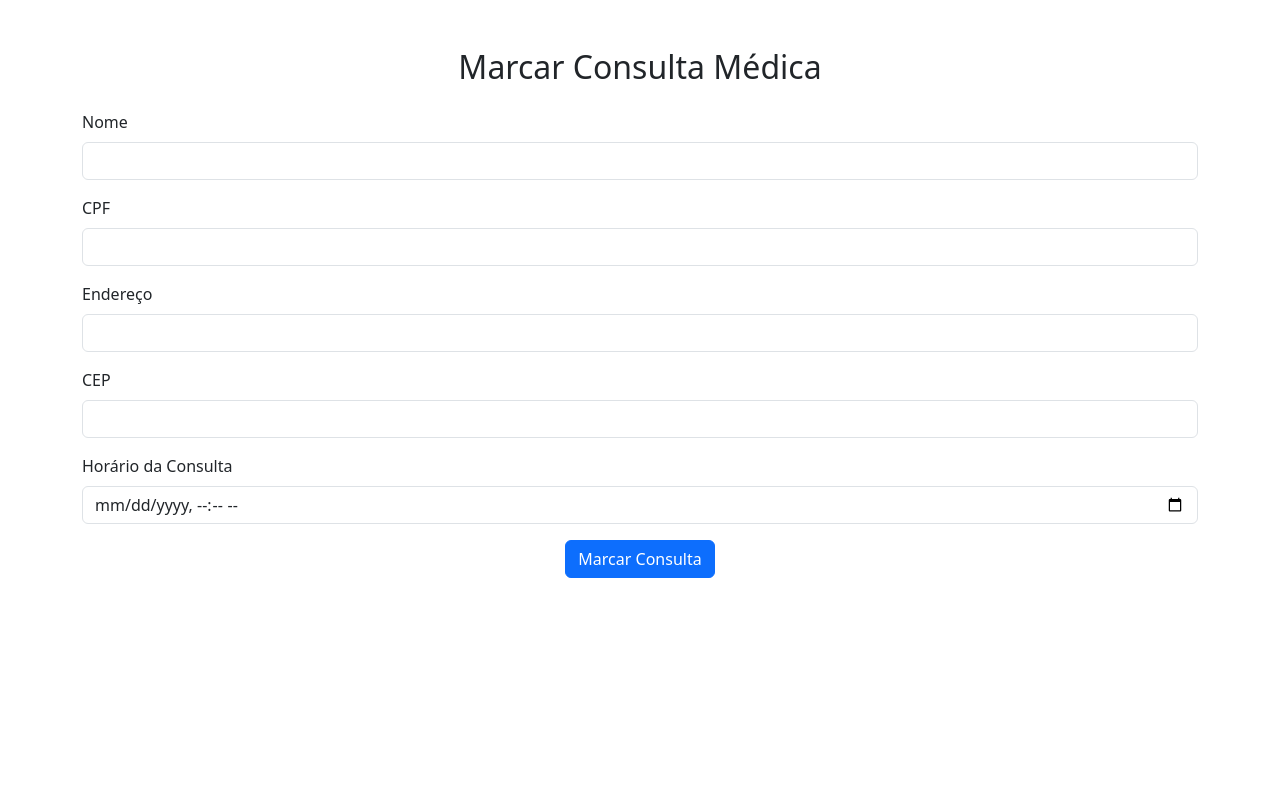
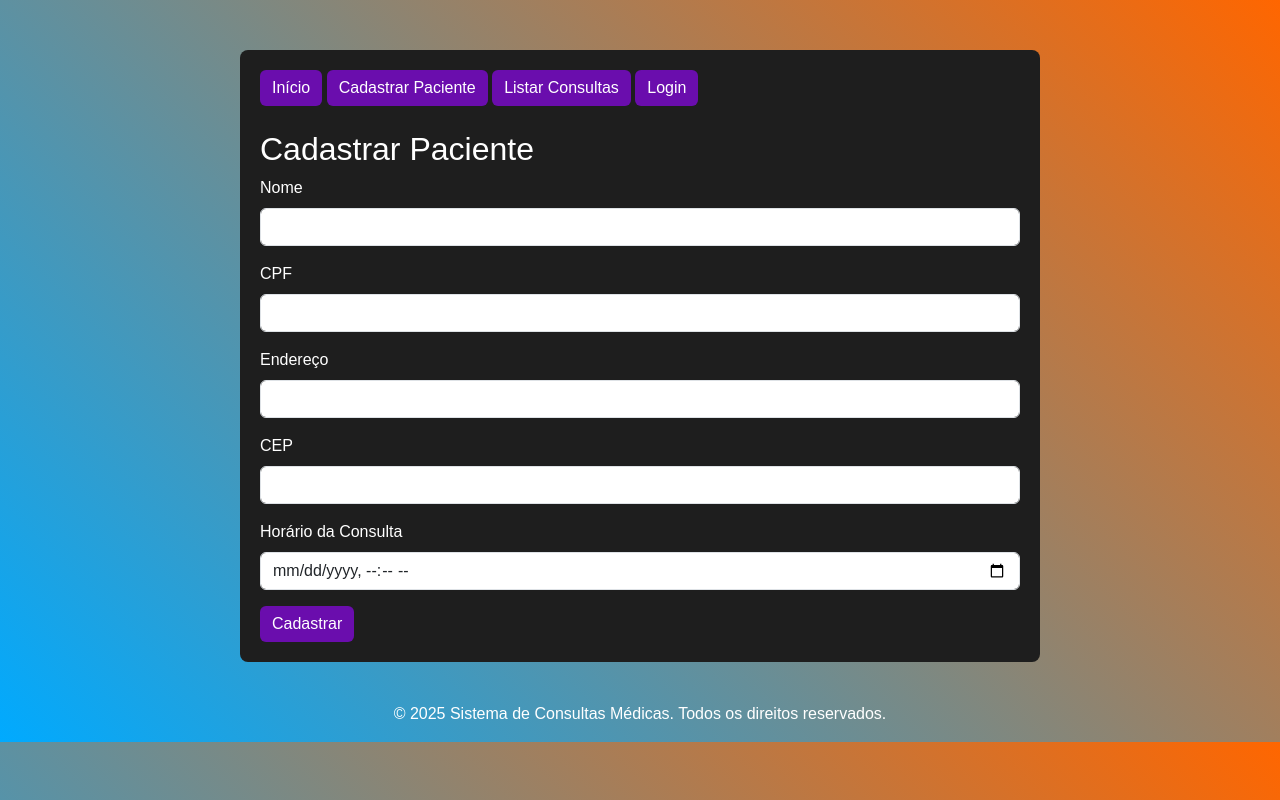
Before and after one commit to andreluizyz/consulta_medica_projeto_php, a PHP site: page /formulario.php in a window 1280 px wide. Run offline with PHP 8.4, Linux system fonts and the light colour scheme.

Commit message:
Commit projeto v2

```diff
--- /dev/null
+++ b/base.php
@@ -0,0 +1,78 @@
+<?php
+// Este arquivo é incluído em todas as páginas, então ele define o layout padrão.
+?>
+<!DOCTYPE html>
+<html lang="pt-BR">
+<head>
+    <meta charset="UTF-8">
+    <meta name="viewport" content="width=device-width, initial-scale=1.0">
+    <title><?php echo $titulo ?? "Sistema de Consultas"; ?></title>
+    <link href="https://cdn.jsdelivr.net/npm/bootstrap@5.3.0-alpha1/dist/css/bootstrap.min.css" rel="stylesheet">
+    <script src="https://code.jquery.com/jquery-3.6.0.min.js"></script>
+    <script src="https://cdnjs.cloudflare.com/ajax/libs/jquery.mask/1.14.16/jquery.mask.min.js"></script>
+    <style>
+        body {
+            background: linear-gradient(45deg, #00aaff, #ff6600);
+            color: white;
+            font-family: Arial, sans-serif;
+        }
+        .container {
+            max-width: 800px;
+            margin-top: 50px;
+            padding: 20px;
+            background-color: #1E1E1E;
+            border-radius: 8px;
+        }
+        .btn-primary {
+            background-color: #6A0DAD;
+            border: none;
+        }
+        .btn-primary:hover {
+            background-color: #8A2BE2;
+        }
+        .nav-link {
+            color: white;
+        }
+        .nav-link:hover {
+            color: #ff6600;
+        }
+        .hidden {
+            display: none;
+        }
+        .not-hidden {
+            display: block;
+        }
+        nav {
+            margin-bottom: 20px;
+        }
+        footer {
+            text-align: center;
+            margin-top: 40px;
+            font-size: 1rem;
+            color: white;
+        }
+    </style>
+</head>
+<body>
+
+<div class="container">
+    <!-- Navegação -->
+    <nav class="mb-4">
+        <a href="index.php" class="btn btn-primary">Início</a>
+        <a href="formulario.php" class="btn btn-primary">Cadastrar Paciente</a>
+        <a href="listar_consultas.php" class="btn btn-primary">Listar Consultas</a>
+        <a href="login.php" class="btn btn-primary">Login</a>
+    </nav>
+
+    <!-- Conteúdo da página -->
+    <?php echo $conteudo ?? "<p>Conteúdo não disponível</p>"; ?>
+</div>
+
+<footer>
+    <p>&copy; 2025 Sistema de Consultas Médicas. Todos os direitos reservados.</p>
+</footer>
+
+<script src="https://cdn.jsdelivr.net/npm/bootstrap@5.3.0-alpha1/dist/js/bootstrap.bundle.min.js"></script>
+
+</body>
+</html>
--- a/formulario.php
+++ b/formulario.php
@@ -1,75 +1,53 @@
 <?php
-include('conexao.php');
+$titulo = "Cadastrar Paciente";
 
-if ($_SERVER['REQUEST_METHOD'] == 'POST') {
+if ($_SERVER["REQUEST_METHOD"] == "POST") {
+    include 'conexao.php';
     $nome = $_POST['nome'];
     $cpf = $_POST['cpf'];
     $endereco = $_POST['endereco'];
     $cep = $_POST['cep'];
     $horario = $_POST['horario'];
 
-    $sql = "INSERT INTO pacientes (nome, cpf, endereco, cep, horario) VALUES (?, ?, ?, ?, ?)";
-    $stmt = $conexao->prepare($sql);
-    $stmt->execute([$nome, $cpf, $endereco, $cep, $horario]);
+    $sql = "INSERT INTO pacientes (nome, cpf, endereco, cep, horario) VALUES ('$nome', '$cpf', '$endereco', '$cep', '$horario')";
 
-    echo "Consulta marcada com sucesso!";
+    if ($conn->query($sql) === TRUE) {
+        header("Location: listar_consultas.php");
+        exit();
+    } else {
+        $erro = "Erro ao cadastrar: " . $conn->error;
+    }
 }
+
+ob_start();
 ?>
+<h2>Cadastrar Paciente</h2>
+<form method="POST">
+    <div class="mb-3">
+        <label class="form-label">Nome</label>
+        <input type="text" class="form-control" name="nome" required>
+    </div>
+    <div class="mb-3">
+        <label class="form-label">CPF</label>
+        <input type="text" class="form-control" name="cpf" required>
+    </div>
+    <div class="mb-3">
+        <label class="form-label">Endereço</label>
+        <input type="text" class="form-control" name="endereco" required>
+    </div>
+    <div class="mb-3">
+        <label class="form-label">CEP</label>
+        <input type="text" class="form-control" name="cep" required>
+    </div>
+    <div class="mb-3">
+        <label class="form-label">Horário da Consulta</label>
+        <input type="datetime-local" class="form-control" name="horario" required>
+    </div>
+    <button type="submit" class="btn btn-primary">Cadastrar</button>
+</form>
+<?php if (isset($erro)) echo "<p class='text-danger'>$erro</p>"; ?>
 
-<!DOCTYPE html>
-<html lang="pt-BR">
-<head>
-    <meta charset="UTF-8">
-    <meta name="viewport" content="width=device-width, initial-scale=1.0">
-    <title>Marcar Consulta</title>
-    <link href="https://cdn.jsdelivr.net/npm/bootstrap@5.3.0-alpha1/dist/css/bootstrap.min.css" rel="stylesheet">
-	<script src="https://code.jquery.com/jquery-3.6.0.min.js"></script>
-	<script src="https://cdnjs.cloudflare.com/ajax/libs/jquery.mask/1.14.16/jquery.mask.min.js"></script>
-</head>
-<body>
-
-    <div class="container my-5">
-        <h2 class="text-center mb-4">Marcar Consulta Médica</h2>
-
-        <form method="POST" action="formulario.php">
-            <div class="mb-3">
-                <label for="nome" class="form-label">Nome</label>
-                <input type="text" name="nome" id="nome" class="form-control" required>
-            </div>
-
-            <div class="mb-3">
-                <label for="cpf" class="form-label">CPF</label>
-                <input type="text" name="cpf" id="cpf" class="form-control" required>
-            </div>
-
-            <div class="mb-3">
-                <label for="endereco" class="form-label">Endereço</label>
-                <input type="text" name="endereco" id="endereco" class="form-control">
-            </div>
-
-            <div class="mb-3">
-                <label for="cep" class="form-label">CEP</label>
-                <input type="text" name="cep" id="cep" class="form-control">
-            </div>
-
-            <div class="mb-3">
-                <label for="horario" class="form-label">Horário da Consulta</label>
-                <input type="datetime-local" name="horario" id="horario" class="form-control" required>
-            </div>
-
-            <div class="text-center">
-                <a href="listar_consultas.php?"><button type="submit" class="btn btn-primary">Marcar Consulta</button></a>
-            </div>
-        </form>
-    </div>
-
-    <script src="https://cdn.jsdelivr.net/npm/bootstrap@5.3.0-alpha1/dist/js/bootstrap.bundle.min.js"></script>
-	<script>
-		$(document).ready(function(){
-
-        $('#cpf').mask('000.000.000-00');
-		});
-	</script>
-
-</body>
-</html>
+<?php
+$conteudo = ob_get_clean();
+include 'base.php';
+?>
```
Also changed, not shown: createdatabase.php (+9 -1 lines), filtrar_cpf.php (+9 -16 lines), index.php (added, +72 -0 lines), listar_consultas.php (+38 -51 lines), login.php (added, +179 -0 lines).
